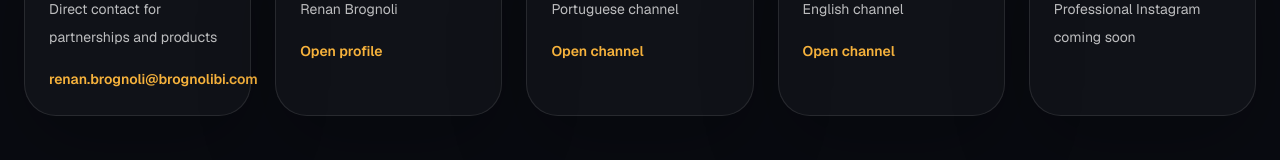
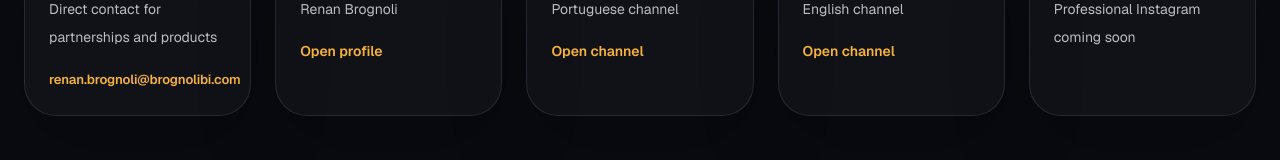
Before and after one commit to renanbrognoli01/brognolibisite, a Next.js app: page /en/contact in a window 1280 px wide. Shown: the part 612-772 px from the top of the page. Built offline with nearby package versions, Linux system fonts and the light colour scheme.

Commit message:
Tweak contact email fit

```diff
--- a/src/app/[locale]/contact/page.tsx
+++ b/src/app/[locale]/contact/page.tsx
@@ -19,7 +19,10 @@ export default async function ContactPage({
             title="Email"
             description={locale === "pt-br" ? "Contato direto para parcerias e produtos" : "Direct contact for partnerships and products"}
           >
-            <a href={`mailto:${dict.contact.email}`} className="text-sm font-semibold text-[#f6b23c]">
+            <a
+              href={`mailto:${dict.contact.email}`}
+              className="whitespace-nowrap text-[0.78rem] font-semibold tracking-[-0.01em] text-[#f6b23c] sm:text-[0.82rem]"
+            >
               {dict.contact.email}
             </a>
           </GlassCard>
```
